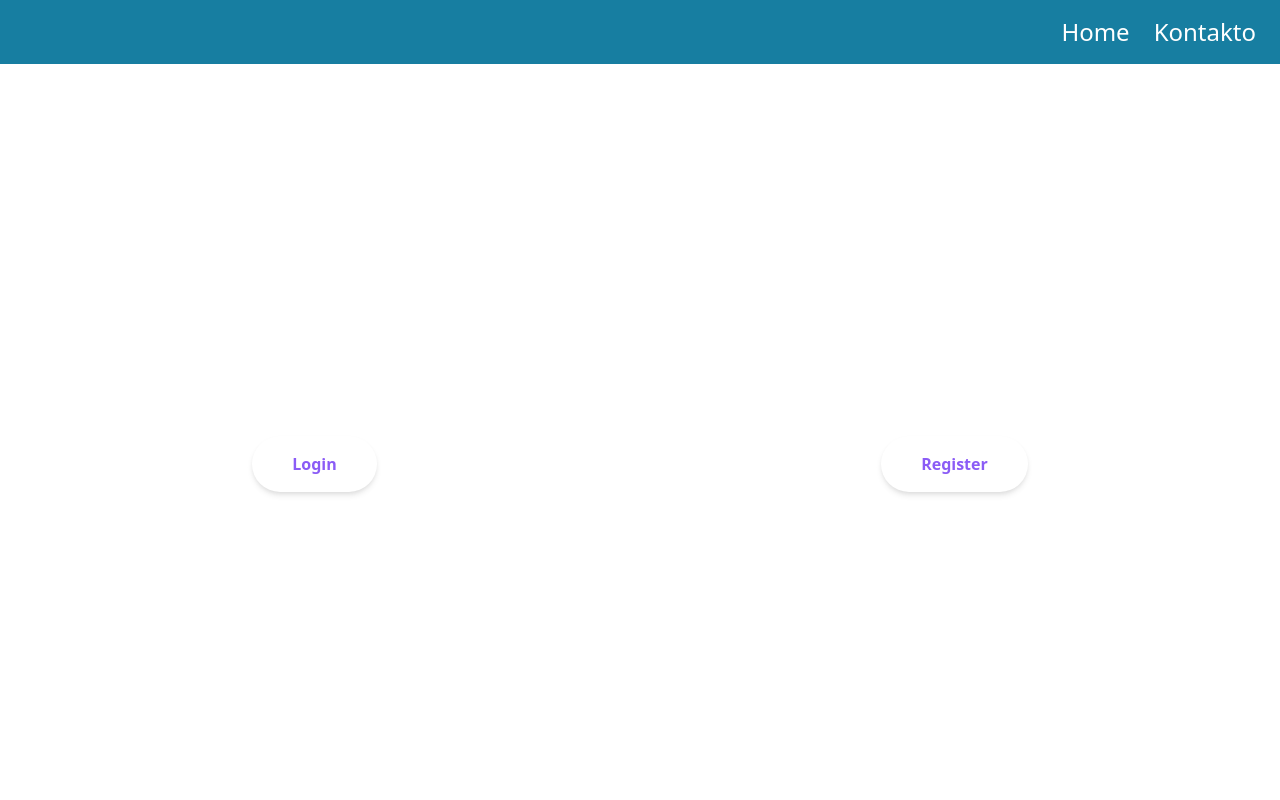
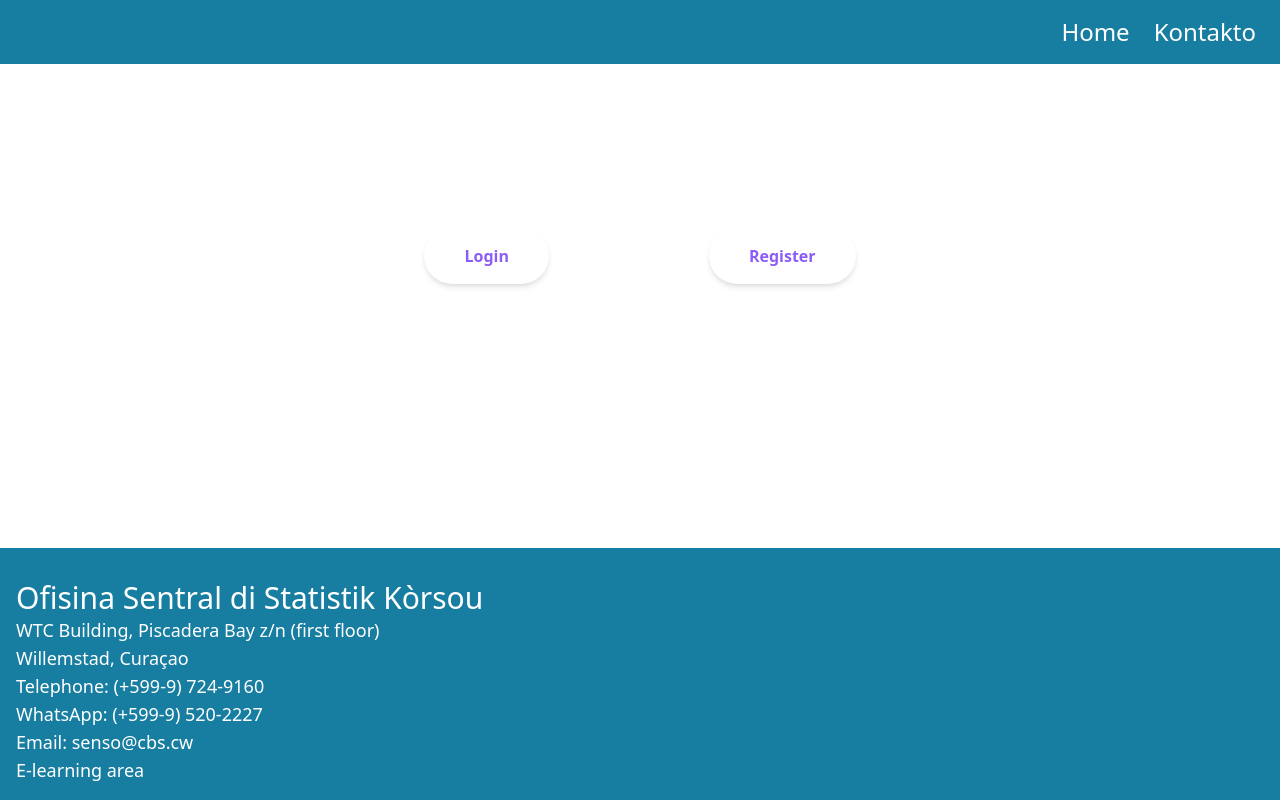
Before and after one commit to johnaroj/senso-portal, a Next.js app: page / in a window 1280 px wide. Shown: the top 800 px of the page. Built offline with nearby package versions, Linux system fonts and the light colour scheme; no server answers.

Commit message:
fixing tailwind css styling

```diff
--- a/components/Footer.tsx
+++ b/components/Footer.tsx
@@ -1,6 +1,6 @@
 export const Footer = () => {
     return (
-        <footer className="bg-jelly-bean-500 bottom-0">
+        <footer className="bg-jelly-bean-500 mt-auto">
             <div className="container mt-4 mx-auto text-white">
                 <div className="p-4">
                     <h1 className="text-3xl">Ofisina Sentral di Statistik Kòrsou</h1>
--- a/pages/index.tsx
+++ b/pages/index.tsx
@@ -6,10 +6,11 @@ import { useRouter } from 'next/router'
 const Home: NextPage = () => {
   const router = useRouter();
   return (
-    <div>
+    <div className="flex flex-col min-h-screen">
       <Header />
-      <main className="container mx-auto flex items-center justify-around h-screen">
+      <main className="container mx-auto flex items-center justify-center h-96">
 
+        <div className="flex space-x-3 md:space-x-24 xl:space-x-40">
           <button onClick={() => router.push('/account/login')} className="text-purple-500 bg-white px-10 py-4 shadow-md rounded-full font-bold my-3 hover:shadow-xl active:scale-90 transition duration-150">
             Login
           </button>
@@ -17,6 +18,8 @@ const Home: NextPage = () => {
           <button onClick={() => router.push('/account/register')} className="text-purple-500 bg-white px-10 py-4 shadow-md rounded-full font-bold my-3 hover:shadow-xl active:scale-90 transition duration-150">
             Register
           </button>
+        </div>
+
       </main>
       <Footer />
     </div>
--- a/pages/success.tsx
+++ b/pages/success.tsx
@@ -11,17 +11,17 @@ const SuccessPage: NextPage = () => {
     const { user } = useContext(AuthContext)
     const router = useRouter();
 
-    useEffect(() => {
-        !user && router.push('/')
-    }, [])
+    // useEffect(() => {
+    //     !user && router.push('/')
+    // }, [])
 
     const handleSubmit = (e: SyntheticEvent) => {
         document.location.href = NEXT_CENSUS_URL + user?.senso_number;
     }
     return (
-        <div>
+        <div className="flex flex-col min-h-screen">
             <Header />
-            <main className="container mx-auto h-screen">
+            <main className="container mx-auto">
                 <div className="py-4">
                     <Image
                         src='/images/proefcensus-logo-final.jpeg'
```
Lines whose indentation alone changed are shown as unchanged.
